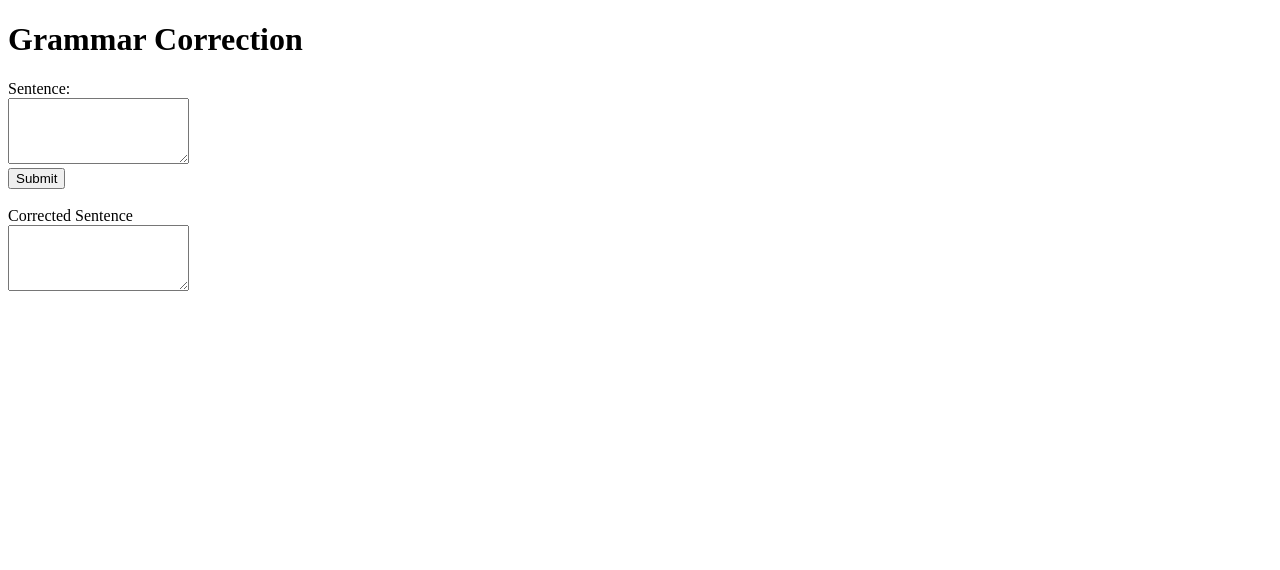
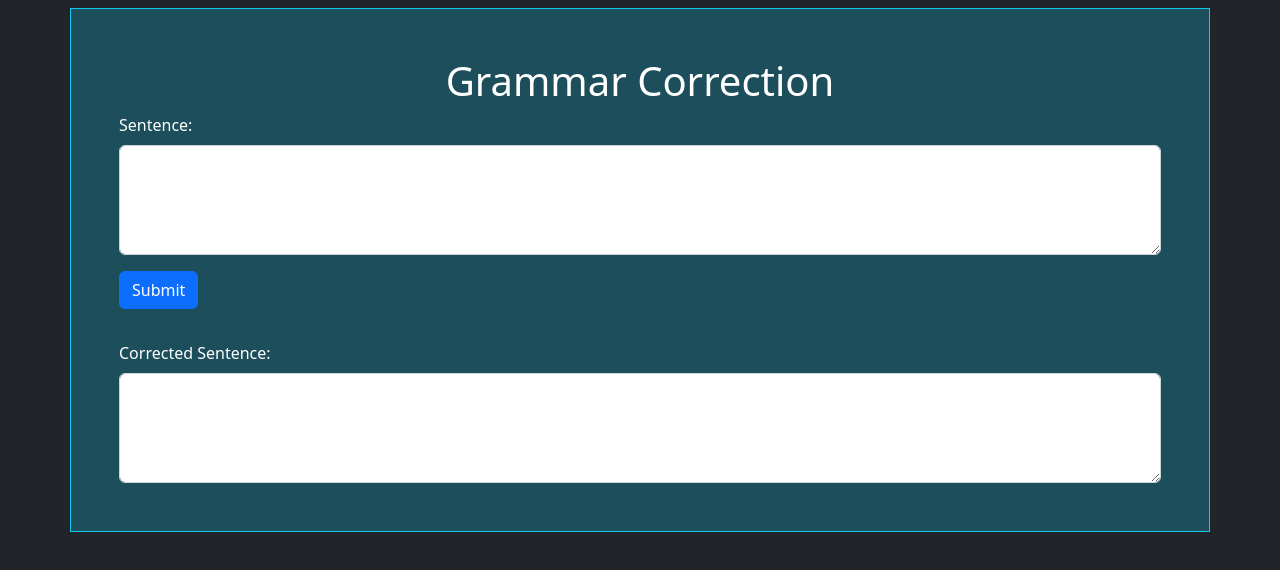
Before and after one commit to Jmark0123/frontend, an Electron app: page renderer/index.html in a window 1280 px wide. Drawn offline with Linux system fonts and the light colour scheme.

Commit message:
adding some color and design in my index using bootstra[

```diff
--- a/renderer/index.html
+++ b/renderer/index.html
@@ -10,25 +10,28 @@
       http-equiv="X-Content-Security-Policy"
       content="default-src 'self'; script-src 'self'"
     />
-    <title>Grammar Correction</title>
+    <title>Grammar Correction App</title>
+    <link href="./css/bootstrap/bootstrap.min.css" rel="stylesheet">
   </head>
-  <body>
-    <h1>Grammar Correction</h1>
+  <body class="bg-dark">
 
-    <div>
+    <div class="container bg-info bg-opacity-25 border border-info p-5 mt-2">
+      <h1 class="text-center text-white">Grammar Correction</h1>
 
-    <form id = "form_sentence">
-      <label for="sentence">Sentence:</label><br>
-      <textarea name="sentence" rows="4"></textarea><br>
-      <input type="submit" value="Submit"><br>
-    </form>
-      <br>
-      <div>
-        <label for="sentence_corrected">Corrected Sentence</label><br>
-        <textarea id="sentence_corrected" rows="4" readonly></textarea>
+      <form class="" id="form_sentence">
+        <label class="form-label text-white" for="sentence">Sentence:</label>
+        <textarea class="form-control mb-3" name="sentence" rows="4"></textarea>
+        <input class="btn btn-primary mb-3" type="submit" value="Submit">
+      </form>
+
+      <div class="mt-3">
+        <label class="form-label text-white" for="sentence_corrected">Corrected Sentence:</label>
+        <textarea class="form-control" id="sentence_corrected" rows="4" readonly></textarea>
       </div>
+
     </div>
 
+    <script src="./js/bootstrap/bootstrap.bundle.min.js"></script>
   </body>
   <script src="./js/renderer.js"></script>
 </html>
```
